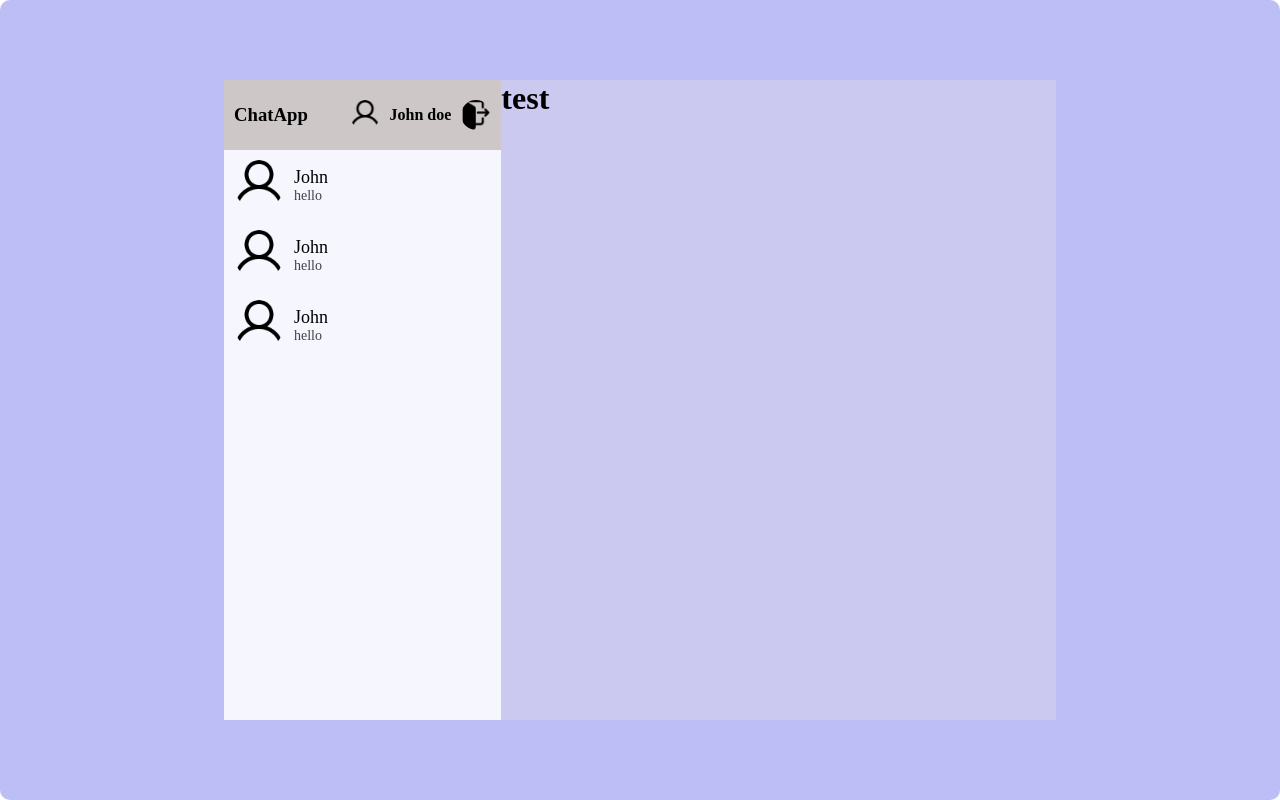
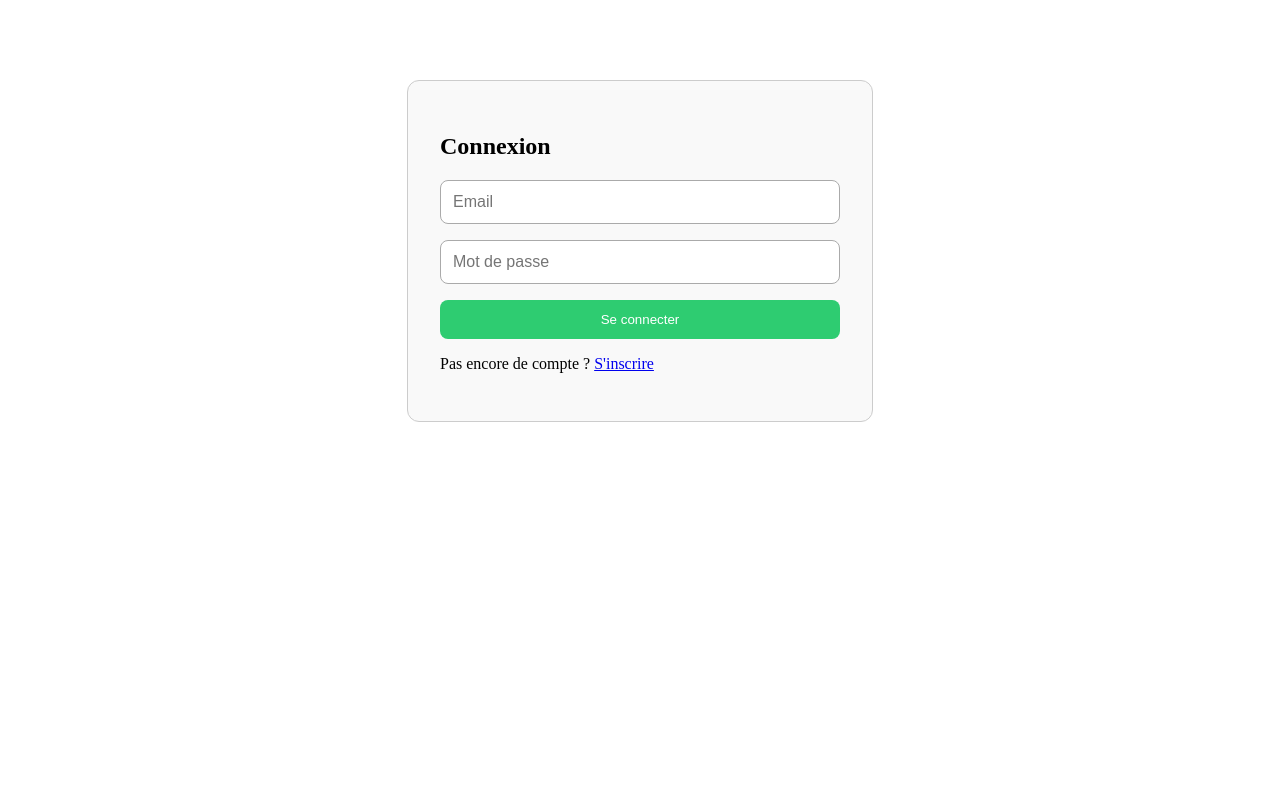
Before and after one commit to DssyChrys/chatapp, a React (Vite) app: page /login in a window 1280 px wide. Built offline with nearby package versions, Linux system fonts and the light colour scheme.

Commit message:
Authentification

```diff
--- a/package.json
+++ b/package.json
@@ -12,7 +12,8 @@
   "dependencies": {
     "firebase": "^11.6.0",
     "react": "^19.0.0",
-    "react-dom": "^19.0.0"
+    "react-dom": "^19.0.0",
+    "react-router-dom": "^7.4.1"
   },
   "devDependencies": {
     "@eslint/js": "^9.21.0",
--- a/src/App.tsx
+++ b/src/App.tsx
@@ -1,14 +1,21 @@
-import { useState } from 'react'
-import './App.css'
-import Home from './pages/home/home'
+// src/App.tsx
+import React from 'react';
+import { BrowserRouter as Router, Routes, Route } from 'react-router-dom';
+import Login from './pages/Login';
+import Register from './pages/Register';
+import Home from './pages/home/home';
 
-function App() {
+const App: React.FC = () => {
+  return (
+    <Router>
+      <Routes>
+        <Route path="/" element={<Login />} />
+        <Route path="/login" element={<Login />} />
+        <Route path="/register" element={<Register />} />
+        <Route path="/home" element={<Home />} />
+      </Routes>
+    </Router>
+  );
+};
 
-  return (
-    <>
-      <Home/>
-    </>
-  )
-}
-
-export default App
+export default App;
--- /dev/null
+++ b/src/firebase.ts
@@ -0,0 +1,22 @@
+import { initializeApp } from "firebase/app";
+import { getAuth } from "firebase/auth";
+import { getAnalytics } from "firebase/analytics";
+// TODO: Add SDKs for Firebase products that you want to use
+// https://firebase.google.com/docs/web/setup#available-libraries
+
+// Your web app's Firebase configuration
+// For Firebase JS SDK v7.20.0 and later, measurementId is optional
+const firebaseConfig = {
+  apiKey: "AIzaSyBVqEf05JxMihWrkxu8OQjql3juY6TjkGk",
+  authDomain: "chatapp-a8088.firebaseapp.com",
+  projectId: "chatapp-a8088",
+  storageBucket: "chatapp-a8088.firebasestorage.app",
+  messagingSenderId: "1096320173422",
+  appId: "1:1096320173422:web:51b907f47924122bdf6d7f",
+  measurementId: "G-5164QYTNEG"
+};
+
+// Initialize Firebase
+export const app = initializeApp(firebaseConfig);
+export const auth = getAuth();
+const analytics = getAnalytics(app);
--- /dev/null
+++ b/src/pages/Login.css
@@ -0,0 +1,39 @@
+.login-container {
+    max-width: 400px;
+    margin: 5rem auto;
+    padding: 2rem;
+    border: 1px solid #ccc;
+    border-radius: 12px;
+    background-color: #f9f9f9;
+  }
+
+  .login-form {
+    display: flex;
+    flex-direction: column;
+    gap: 1rem;
+  }
+
+  input {
+    padding: 0.75rem;
+    border: 1px solid #aaa;
+    border-radius: 8px;
+    font-size: 1rem;
+  }
+
+  button {
+    padding: 0.75rem;
+    background-color: #3498db;
+    color: white;
+    border: none;
+    border-radius: 8px;
+    cursor: pointer;
+  }
+
+  button:hover {
+    background-color: #2980b9;
+  }
+
+  .error {
+    color: red;
+    font-size: 0.9rem;
+  }
--- /dev/null
+++ b/src/pages/Login.tsx
@@ -0,0 +1,40 @@
+// src/components/Login.tsx
+import React, { useState, FormEvent } from 'react';
+import { auth } from '../firebase' ;
+import { signInWithEmailAndPassword } from 'firebase/auth';
+import { useNavigate } from 'react-router-dom';
+import './Login.css';
+
+const Login: React.FC = () => {
+  const [email, setEmail] = useState('');
+  const [password, setPassword] = useState('');
+  const [error, setError] = useState('');
+  const navigate = useNavigate();
+
+  const handleLogin = async (e: FormEvent) => {
+    e.preventDefault();
+    try {
+      await signInWithEmailAndPassword(auth, email, password);
+      navigate('/home');
+    } catch (err: any) {
+      setError(err.message);
+    }
+  };
+
+  return (
+    <div className="login-container">
+      <h2>Connexion</h2>
+      <form onSubmit={handleLogin} className="login-form">
+        <input type="email" placeholder="Email" onChange={(e) => setEmail(e.target.value)} required />
+        <input type="password" placeholder="Mot de passe" onChange={(e) => setPassword(e.target.value)} required />
+        {error && <p className="error">{error}</p>}
+        <button type="submit">Se connecter</button>
+      </form>
+      <p>
+        Pas encore de compte ? <a href="/register">S'inscrire</a>
+      </p>
+    </div>
+  );
+};
+
+export default Login;
--- /dev/null
+++ b/src/pages/Register.css
@@ -0,0 +1,39 @@
+.register-container {
+    max-width: 400px;
+    margin: 5rem auto;
+    padding: 2rem;
+    border: 1px solid #ccc;
+    border-radius: 12px;
+    background-color: #fdfdfd;
+  }
+
+  .register-form {
+    display: flex;
+    flex-direction: column;
+    gap: 1rem;
+  }
+
+  input {
+    padding: 0.75rem;
+    border: 1px solid #aaa;
+    border-radius: 8px;
+    font-size: 1rem;
+  }
+
+  button {
+    padding: 0.75rem;
+    background-color: #2ecc71;
+    color: white;
+    border: none;
+    border-radius: 8px;
+    cursor: pointer;
+  }
+
+  button:hover {
+    background-color: #27ae60;
+  }
+
+  .error {
+    color: red;
+    font-size: 0.9rem;
+  }
--- /dev/null
+++ b/src/pages/Register.tsx
@@ -0,0 +1,40 @@
+// src/components/Register.tsx
+import React, { useState, FormEvent } from 'react';
+import { auth } from '../firebase';
+import { createUserWithEmailAndPassword } from 'firebase/auth';
+import { useNavigate } from 'react-router-dom';
+import './Register.css';
+
+const Register: React.FC = () => {
+  const [email, setEmail] = useState('');
+  const [password, setPassword] = useState('');
+  const [error, setError] = useState('');
+  const navigate = useNavigate();
+
+  const handleRegister = async (e: FormEvent) => {
+    e.preventDefault();
+    try {
+      await createUserWithEmailAndPassword(auth, email, password);
+      navigate('/home');
+    } catch (err: any) {
+      setError(err.message);
+    }
+  };
+
+  return (
+    <div className="register-container">
+      <h2>Inscription</h2>
+      <form onSubmit={handleRegister} className="register-form">
+        <input type="email" placeholder="Email" onChange={(e) => setEmail(e.target.value)} required />
+        <input type="password" placeholder="Mot de passe" onChange={(e) => setPassword(e.target.value)} required />
+        {error && <p className="error">{error}</p>}
+        <button type="submit">S'inscrire</button>
+      </form>
+      <p>
+        Déjà un compte ? <a href="/login">Se connecter</a>
+      </p>
+    </div>
+  );
+};
+
+export default Register;
```
Also changed, not shown: 1 other file (tests, documents, lock files or other folders).
